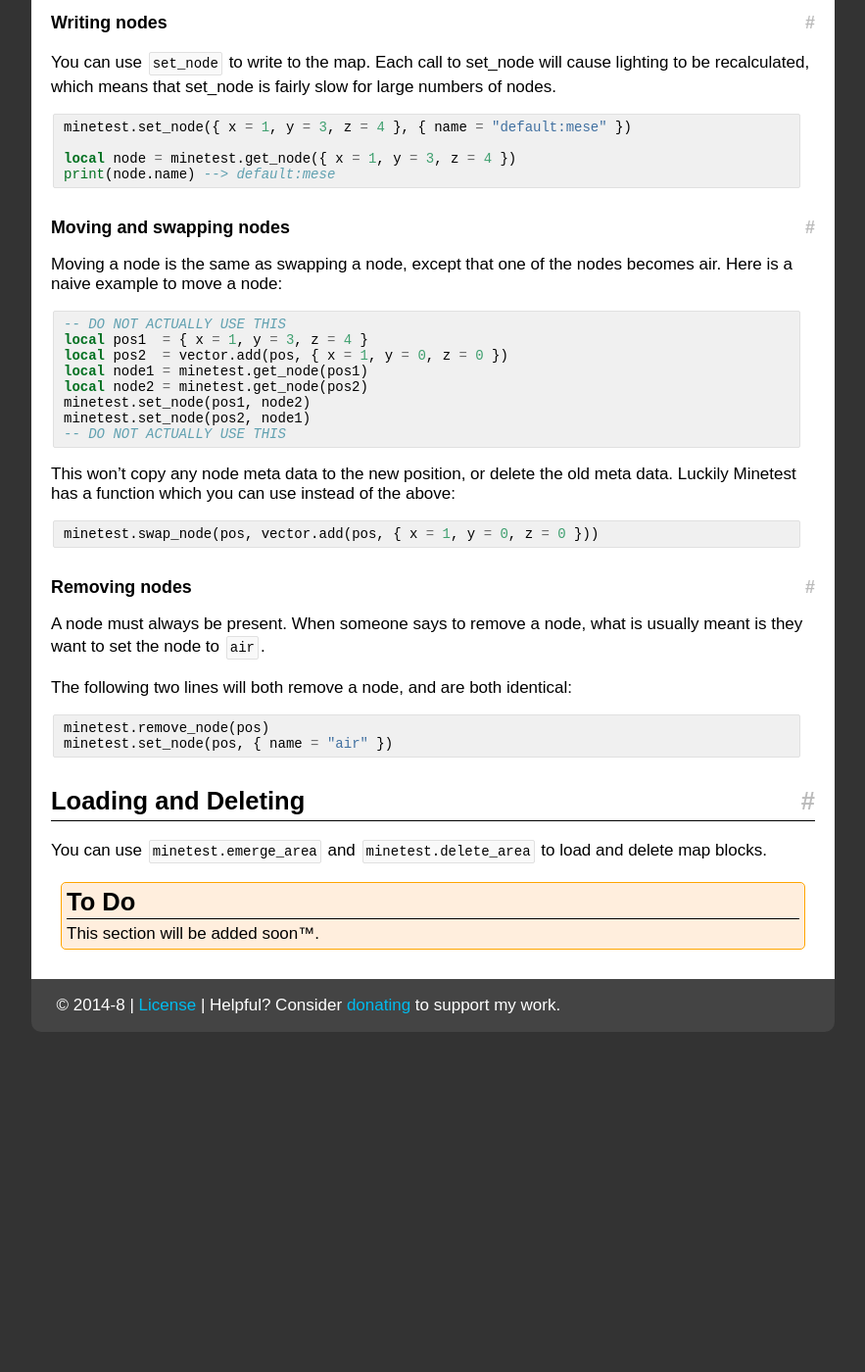
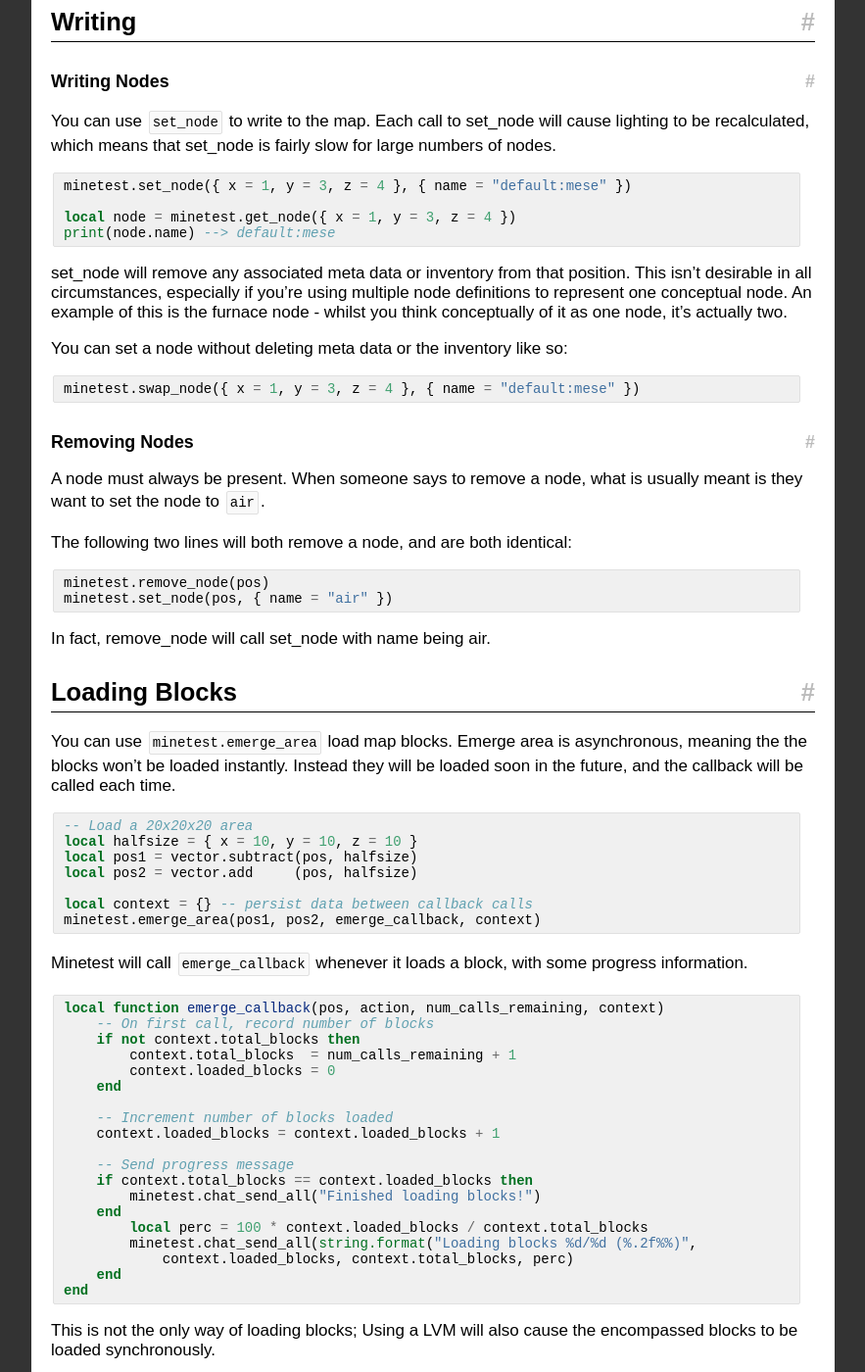
Before and after one commit to rubenwardy/minetest_modding_book, a Jekyll site: the page built from en/chapters/environment.md, in a window 1280 px wide and 1400 px high, scrolled down 2134 px. Shown: the whole window at 98% size, without its empty margins (338-1221 px from the left). Built offline with Jekyll 4.4.1, drawn with Linux system fonts in a browser that asks for light colours; nearby versions of some CDN libraries; before the commit the page ends 3207 px from its top, so only the background shows below that; some of the changed text lies outside the part shown.

Commit message:
Basic Map Operations: Finish chapter

```diff
--- a/en/chapters/environment.md
+++ b/en/chapters/environment.md
@@ -10,10 +10,13 @@
 
 * [Map Structure](#map-structure)
 * [Reading](#reading)
-	* [Reading nodes](#reading-nodes)
-	* [Finding nodes](#finding-nodes)
+    * [Reading Nodes](#reading-nodes)
+    * [Finding Nodes](#finding-nodes)
 * [Writing](#writing)
-* [Loading and Deleting](#loading-and-deleting)
+    * [Writing Nodes](#writing-nodes)
+    * [Removing Nodes](#removing-nodes)
+* [Loading Blocks](#loading-blocks)
+* [Deleting Blocks](#deleting-blocks)
 
 ## Map Structure
 
@@ -42,7 +45,7 @@
 
 ## Reading
 
-### Reading nodes
+### Reading Nodes
 
 You can read from the map once you have a position:
 
@@ -67,7 +70,7 @@
 This will happen near the edge of the map as defined by the map generation
 limit (`mapgen_limit`).
 
-### Finding nodes
+### Finding Nodes
 
 Minetest offers a number of helper functions to speed up common map actions.
 The most commonly used of these are for finding nodes.
@@ -123,7 +126,7 @@
 
 ## Writing
 
-### Writing nodes
+### Writing Nodes
 
 You can use `set_node` to write to the map. Each call to set_node will cause
 lighting to be recalculated, which means that set_node is fairly slow for large
@@ -136,32 +139,19 @@
 print(node.name) --> default:mese
 {% endhighlight %}
 
+set_node will remove any associated meta data or inventory from that position.
+This isn't desirable in all circumstances, especially if you're using multiple
+node definitions to represent one conceptual node. An example of this is the
+furnace node - whilst you think conceptually of it as one node, it's actually
+two.
 
-### Moving and swapping nodes
-
-Moving a node is the same as swapping a node, except that one of the nodes
-becomes air.
-Here is a naive example to move a node:
+You can set a node without deleting meta data or the inventory like so:
 
 {% highlight lua %}
--- DO NOT ACTUALLY USE THIS
-local pos1  = { x = 1, y = 3, z = 4 }
-local pos2  = vector.add(pos, { x = 1, y = 0, z = 0 })
-local node1 = minetest.get_node(pos1)
-local node2 = minetest.get_node(pos2)
-minetest.set_node(pos1, node2)
-minetest.set_node(pos2, node1)
--- DO NOT ACTUALLY USE THIS
+minetest.swap_node({ x = 1, y = 3, z = 4 }, { name = "default:mese" })
 {% endhighlight %}
 
-This won't copy any node meta data to the new position, or delete the old meta
-data. Luckily Minetest has a function which you can use instead of the above:
-
-{% highlight lua %}
-minetest.swap_node(pos, vector.add(pos, { x = 1, y = 0, z = 0 }))
-{% endhighlight %}
-
-### Removing nodes
+### Removing Nodes
 
 A node must always be present. When someone says to remove a node, what
 is usually meant is they want to set the node to `air`.
@@ -173,24 +163,65 @@
 minetest.set_node(pos, { name = "air" })
 {% endhighlight %}
 
-## Loading and Deleting
+In fact, remove_node will call set_node with name being air.
 
-You can use `minetest.emerge_area` and `minetest.delete_area` to load
-and delete map blocks.
+## Loading Blocks
 
-<div class="notice">
-    <h2>To Do</h2>
+You can use `minetest.emerge_area` load map blocks. Emerge area is asynchronous,
+meaning the the blocks won't be loaded instantly. Instead they will be loaded
+soon in the future, and the callback will be called each time.
 
-    This section will be added soon&trade;.
-</div>
+{% highlight lua %}
+-- Load a 20x20x20 area
+local halfsize = { x = 10, y = 10, z = 10 }
+local pos1 = vector.subtract(pos, halfsize)
+local pos2 = vector.add     (pos, halfsize)
 
-<!--
-## Efficient Bulk Operations
-## To Do
+local context = {} -- persist data between callback calls
+minetest.emerge_area(pos1, pos2, emerge_callback, context)
+{% endhighlight %}
 
-* line_of_sight
-* raycast
-* dig_node
-* place_node
-* punch_node
--->
+Minetest will call `emerge_callback` whenever it loads a block, with some
+progress information.
+
+{% highlight lua %}
+local function emerge_callback(pos, action, num_calls_remaining, context)
+    -- On first call, record number of blocks
+    if not context.total_blocks then
+        context.total_blocks  = num_calls_remaining + 1
+        context.loaded_blocks = 0
+    end
+
+    -- Increment number of blocks loaded
+    context.loaded_blocks = context.loaded_blocks + 1
+
+    -- Send progress message
+    if context.total_blocks == context.loaded_blocks then
+        minetest.chat_send_all("Finished loading blocks!")
+    end
+        local perc = 100 * context.loaded_blocks / context.total_blocks
+        minetest.chat_send_all(string.format("Loading blocks %d/%d (%.2f%%)",
+            context.loaded_blocks, context.total_blocks, perc)
+    end
+end
+{% endhighlight %}
+
+This is not the only way of loading blocks; Using a LVM will also cause the
+encompassed blocks to be loaded synchronously.
+
+## Deleting Blocks
+
+You can use delete_blocks to delete a range of map blocks:
+
+{% highlight lua %}
+-- Delete a 20x20x20 area
+local halfsize = { x = 10, y = 10, z = 10 }
+local pos1 = vector.subtract(pos, halfsize)
+local pos2 = vector.add     (pos, halfsize)
+
+minetest.delete_area(pos1, pos2)
+{% endhighlight %}
+
+This will delete all map blocks in that area, *inclusive*. This means that some
+nodes will be deleted outside the are as they will be on a mapblock which overlaps
+the area bounds.
```
